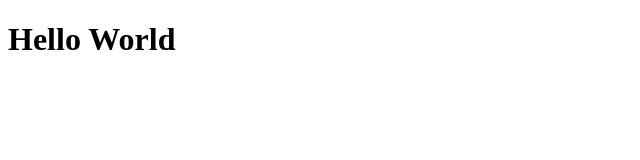
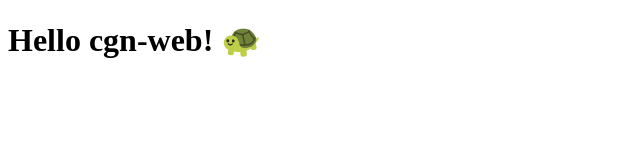
Before and after one commit to djfarly/my-first-website, a plain HTML site: page index.html in a window 1280 px wide. Shown: the whole page, without its empty margins (0-640 px from the left). Drawn offline with Linux system fonts and the light colour scheme.

Commit message:
add turtle

```diff
--- a/index.html
+++ b/index.html
@@ -7,6 +7,6 @@
     <title>Hallo cgn-web-22-1</title>
   </head>
   <body>
-    <h1>Hello World</h1>
+    <h1>Hello cgn-web! 🐢</h1>
   </body>
 </html>
```
